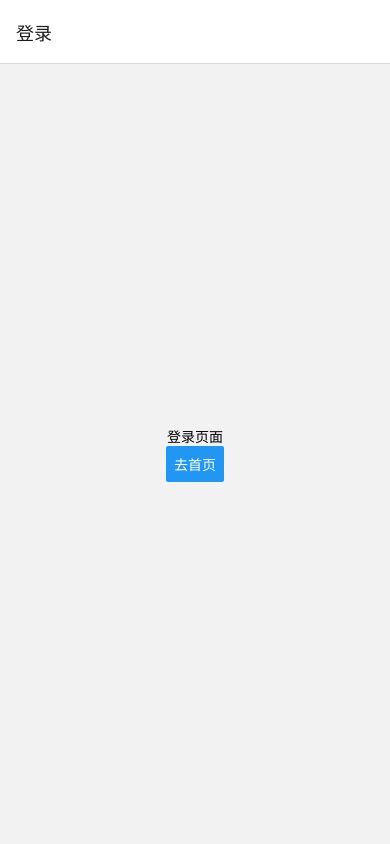
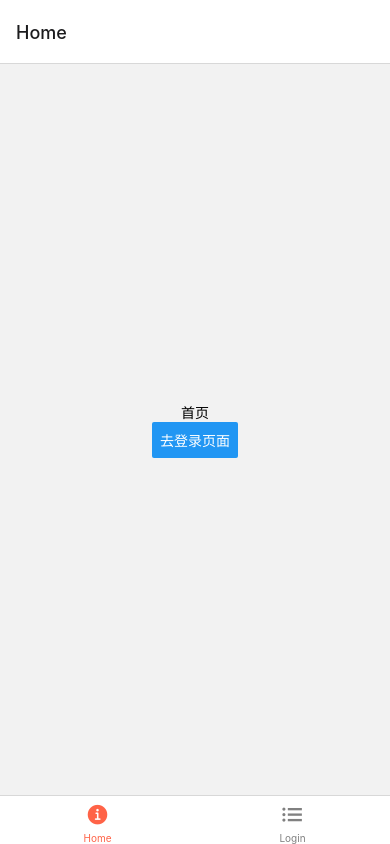
Before and after one commit to code-simplicity/SunOfBeacheRN, a React Native app: screen / in a window 390 px wide. Built offline with nearby package versions, Linux system fonts and the light colour scheme.

Commit message:
feat: add react-native-vector-icons components and design @react-navigation/bottom-tabs

```diff
--- a/App.tsx
+++ b/App.tsx
@@ -3,10 +3,12 @@
  * @format
  */
 
+import { createBottomTabNavigator } from '@react-navigation/bottom-tabs';
 import { NavigationContainer } from '@react-navigation/native';
 import { createNativeStackNavigator } from '@react-navigation/native-stack';
 import React from 'react';
 import { Text, StyleSheet, SafeAreaView, View, Button } from 'react-native';
+import Ionicons from 'react-native-vector-icons/Ionicons';
 
 function HomeScreen({ navigation }) {
   return (
@@ -17,7 +19,7 @@
   );
 }
 
-function DetailsScreen({ navigation }) {
+function LoginScreen({ navigation }) {
   return (
     <View style={{ flex: 1, alignItems: 'center', justifyContent: 'center' }}>
       <Text>登录页面</Text>
@@ -28,16 +30,35 @@
 
 // 创建一个路由栈
 const Stack = createNativeStackNavigator();
+// 底部导航栏
+const Tab = createBottomTabNavigator();
 
 const App = () => {
   return (
     <>
       <SafeAreaView style={styles.container}>
         <NavigationContainer>
-          <Stack.Navigator initialRouteName="Login">
-            <Stack.Screen name="Home" component={HomeScreen} />
-            <Stack.Screen name="Login" component={DetailsScreen} options={{ title: '登录' }} />
-          </Stack.Navigator>
+          <Tab.Navigator
+            screenOptions={({ route }) => ({
+              tabBarIcon: ({ focused, color, size }) => {
+                let iconName;
+
+                if (route.name === 'Home') {
+                  iconName = focused ? 'ios-information-circle' : 'ios-information-circle-outline';
+                } else if (route.name === 'Login') {
+                  iconName = focused ? 'ios-list-box' : 'ios-list';
+                }
+
+                // You can return any component that you like here!
+                return <Ionicons name={iconName} size={size} color={color} />;
+              },
+              tabBarActiveTintColor: 'tomato',
+              tabBarInactiveTintColor: 'gray',
+            })}
+          >
+            <Tab.Screen name="Home" component={HomeScreen} />
+            <Tab.Screen name="Login" component={LoginScreen} />
+          </Tab.Navigator>
         </NavigationContainer>
       </SafeAreaView>
     </>
--- a/package.json
+++ b/package.json
@@ -10,12 +10,15 @@
     "lint": "eslint . --ext .js,.jsx,.ts,.tsx"
   },
   "dependencies": {
+    "@react-navigation/bottom-tabs": "^6.3.2",
     "@react-navigation/native": "^6.0.11",
     "@react-navigation/native-stack": "^6.7.0",
+    "@types/react-native-vector-icons": "^6.4.11",
     "react": "18.0.0",
     "react-native": "0.69.1",
     "react-native-safe-area-context": "^4.3.1",
-    "react-native-screens": "^3.15.0"
+    "react-native-screens": "^3.15.0",
+    "react-native-vector-icons": "^9.2.0"
   },
   "devDependencies": {
     "@babel/core": "^7.12.9",
```
Also changed, not shown: 2 other files (tests, documents, lock files or other folders).
